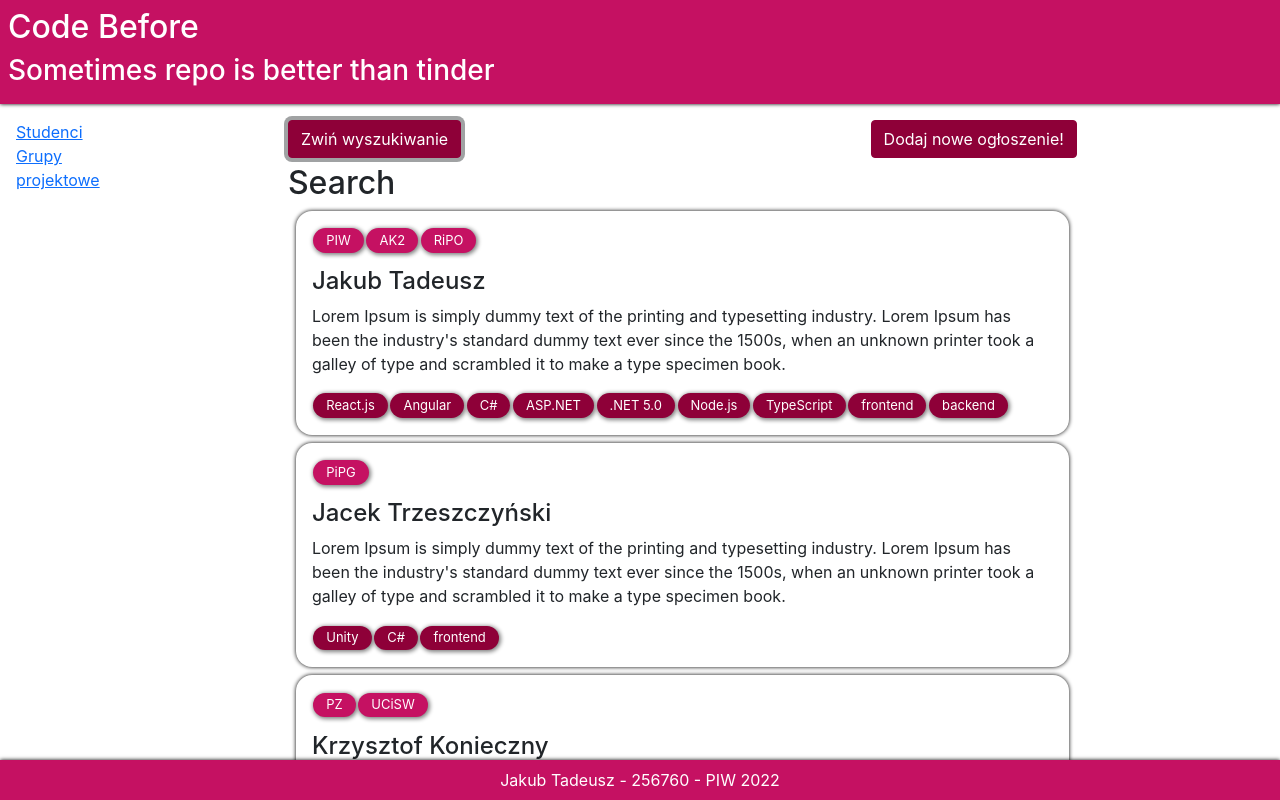
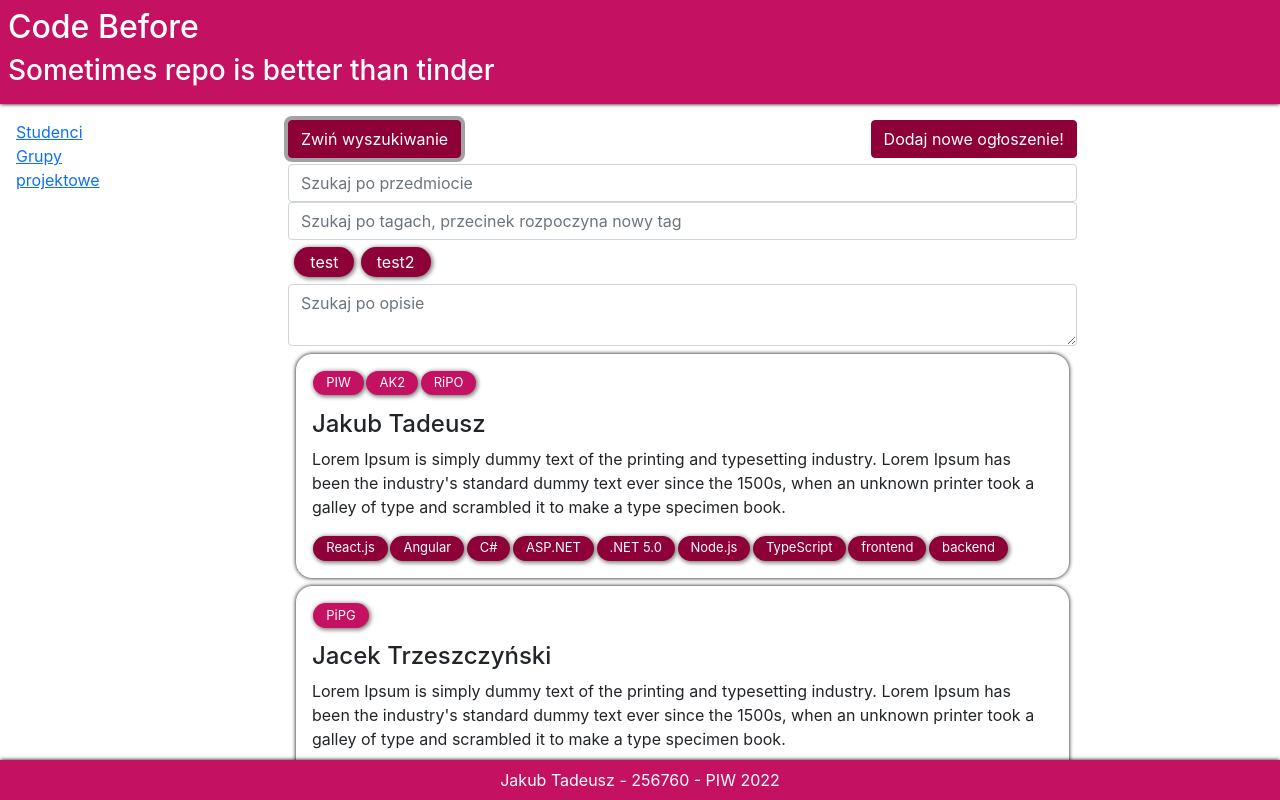
Before and after one commit to jakubtadeusz/PIW_LAB_2022, a React (Create React App) app in the folder Lab3/code-before/: page / in a window 1280 px wide. Both pictures are taken after a click on the button "Rozwiń wyszukiwanie". Shown: the top 800 px of the page. Built offline with nearby package versions, Linux system fonts and the light colour scheme.

Commit message:
Add search component

```diff
--- /dev/null
+++ b/Lab3/code-before/src/Pages/Components/StudentSearch.css
@@ -0,0 +1,8 @@
+.tags-preview{
+    display: flex;
+    flex-direction: row;
+    margin: 0.2em;
+}
+.tags-preview .tag{
+    margin: 0.2em;
+}
--- a/Lab3/code-before/src/Pages/Components/StudentSearch.js
+++ b/Lab3/code-before/src/Pages/Components/StudentSearch.js
@@ -1,7 +1,42 @@
+import "./StudentSearch.css"
+import {useState} from "react"
 
+function StudentSearch (props) {
 
-function StudentSearch(props) {
-    return (<h2>Search</h2>);
+    let [tags, setTags] = useState(["test", "test2"]);
+
+    const handleCourseSearchChange = (event) => {
+        console.log(event.target.value);
+    }
+
+    const handleTagsSearchChange = (event) => {
+        const tags = event.target.value.split(",").map(tag=>tag.trim()).filter(tag=>tag!=="");
+        setTags(tags);
+    }
+
+    const handleDescSearchChange = (event) => {
+        console.log(event.target.value);
+    }
+
+    return (
+    <div className="StudentSearch">
+        <div className="course-search">
+            <input type={"text"} placeholder="Szukaj po przedmiocie" className="form-control" onChange={(event) => handleCourseSearchChange(event)}></input>
+        </div>
+        <div className="tags-search">
+            <input type={"text"} placeholder="Szukaj po tagach, przecinek rozpoczyna nowy tag" className="form-control" onChange={(event) => handleTagsSearchChange(event)}></input>
+            {(tags!==undefined && tags.length > 0) &&
+                <div className="tags-preview">
+                    {tags.map((tag, id)=>{
+                        return <div className="tag" key={"search-tag_" + id}>{tag}</div>
+                    })}
+                </div>
+            }
+        </div>
+        <div className="description-search">
+            <textarea placeholder="Szukaj po opisie" className="form-control" rows="2" onChange={(event) => handleDescSearchChange(event)}></textarea>
+        </div>
+    </div>
+    );
 }
-
 export default StudentSearch;
```
